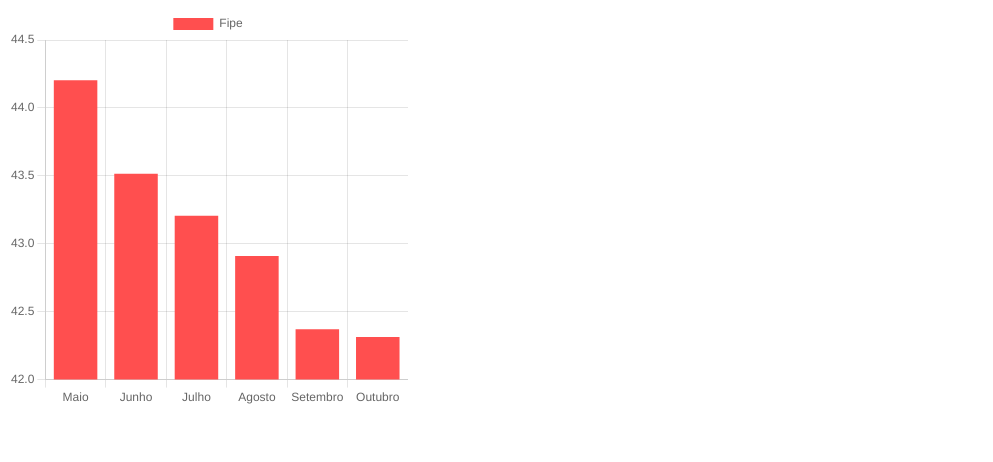
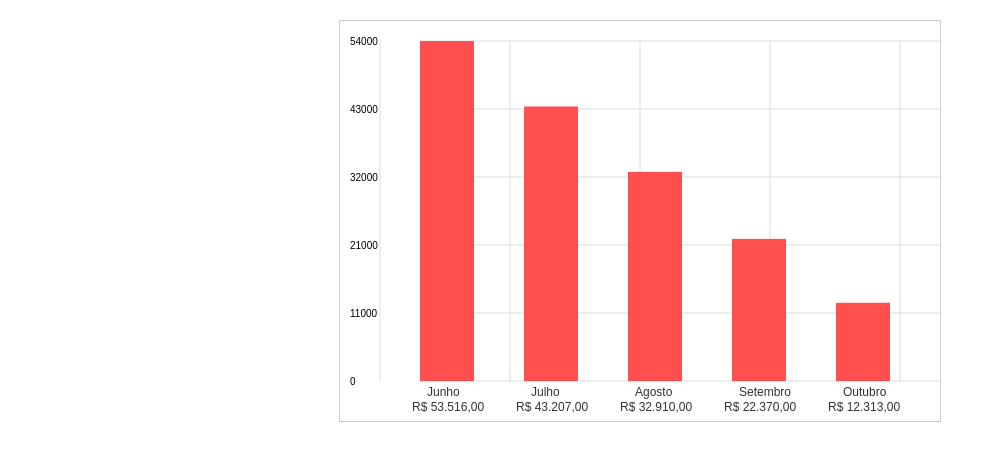
Before and after one commit to VictorBianche/chart, a plain HTML site: page index.html in a window 1280 px wide. Shown: the whole page, without its empty margins (0-993 px from the left). Drawn offline with Linux system fonts and the light colour scheme.

Commit message:
improving

```diff
--- a/app.js
+++ b/app.js
@@ -88,7 +88,7 @@ const decoder = {
   }
 };
 
-const ctx = document.getElementById('fipeChart').getContext('2d');
+const ctx = document.getElementById('fipeChart');
 
 function getDate (month) {
 	switch (month) {
--- a/index.html
+++ b/index.html
@@ -1,18 +1,134 @@
 <!DOCTYPE html>
 <html lang="en">
 <head>
-    <meta charset="UTF-8">
-    <meta name="viewport" content="width=device-width, initial-scale=1.0">
-    <title>Chart</title>
-		<!-- <script src="https://cdn.jsdelivr.net/npm/chart.js"></script> -->
-		<script src="chart.js"></script>
-		<link rel="stylesheet" href="style.css">
+  <meta charset="UTF-8">
+  <meta name="viewport" content="width=device-width, initial-scale=1.0">
+  <title>Price History Chart</title>
+  <style>
+    canvas {
+      border: 1px solid #ccc;
+      display: block;
+      margin: 20px auto;
+      font-smooth: auto;
+    }
+  </style>
 </head>
 <body>
-	<div id="report">
-		<canvas id="fipeChart" width="50" height="50"></canvas>
-		<canvas id="molicarChart" width="50" height="50"></canvas>
-	</div>
-	<script src="app.js"></script>
+  <canvas id="priceHistoryChart" width="600" height="400"></canvas>
+
+  <script>
+    const priceHistory = [
+		  { "month": "2023-10", "value": "R$\u00a012.313,00" },
+		  { "month": "2023-09", "value": "R$\u00a022.370,00" },
+      { "month": "2023-08", "value": "R$\u00a032.910,00" },
+      { "month": "2023-07", "value": "R$\u00a043.207,00" },
+      { "month": "2023-06", "value": "R$\u00a053.516,00" },
+    ];
+
+    const canvas = document.getElementById('priceHistoryChart');
+    const ctx = canvas.getContext('2d');
+
+    function getDate (month) {
+      month = parseFloat(month.replace('2023-', ''))
+      switch (month) {
+        case 1:
+          return 'Janeiro';
+        case 2:
+          return 'Fevereiro';
+        case 3:
+          return 'Março';
+        case 4:
+          return 'Abril';
+        case 5:
+          return 'Maio';
+        case 6:
+          return 'Junho';
+        case 7:
+          return 'Julho';
+        case 8:
+          return 'Agosto';
+        case 9:
+          return 'Setembro';
+        case 10:
+          return 'Outubro';
+        case 11:
+          return 'Novembro';
+        case 12:
+          return 'Dezembro';
+      }
+    }
+
+    // Function to parse the value string to a numeric value
+    function parseValue(valueString) {
+      return parseFloat(valueString.replace('R$', '').replace('.', '').replace(',', '.'));
+    }
+
+    // Function to draw the column chart
+    function drawChart(data) {
+      const values = data.map(item => parseValue(item.value));
+      const labels = data.map(item => item.month);
+
+      const minValue = 0;
+      const maxValue = Math.max(...values);
+
+      const chartWidth = canvas.width - 80;
+      const chartHeight = canvas.height - 60;
+      const valueRange = maxValue - minValue;
+
+      ctx.clearRect(0, 0, canvas.width, canvas.height);
+
+      // Draw horizontal grid lines
+      for (let i = 0; i <= 5; i++) {
+        const y = chartHeight - (i / 5) * chartHeight + 20;
+        ctx.beginPath();
+        ctx.moveTo(80, y);
+        ctx.lineTo(80 + chartWidth, y);
+        ctx.strokeStyle = '#ddd';
+        ctx.stroke();
+
+        // Draw Y-axis labels
+        const labelValue = minValue + (i / 5) * valueRange;
+        const newValue = Math.round(labelValue/1000)*1000;
+        ctx.fillStyle = '';
+        ctx.font = '10px Arial';
+        ctx.fillText(newValue, 60 - 50, y + 4);
+      }
+
+      // Draw vertical grid lines
+      for (let i = 0; i < labels.length; i++) {
+        const x = 40 + (i / (labels.length - 1)) * chartWidth;
+        ctx.beginPath();
+        ctx.moveTo(x, 20);
+        ctx.lineTo(x, chartHeight + 20);
+        ctx.strokeStyle = '#ddd';
+        ctx.stroke();
+      }
+
+      // Draw column chart
+      const columnWidth = chartWidth / labels.length;
+
+      for (let i = 0; i < values.length; i++) {
+        const x = 80 + i * columnWidth;
+        const y = 20 + chartHeight - (values[i] / valueRange) * chartHeight;
+        const height = (values[i] / valueRange) * chartHeight;
+
+        ctx.fillStyle = '#FF4F4F';
+        ctx.fillRect(x, y, columnWidth - 50, height);
+      }
+
+      // Draw labels
+      ctx.fillStyle = '#333';
+      ctx.font = '12px Arial';
+      for (let i = 0; i < labels.length; i++) {
+        const x = 40 + i * columnWidth + columnWidth / 2;
+        const y = chartHeight + 30;
+        ctx.fillText(getDate(labels[i]), x-5, 5 + y);
+        ctx.fillText(data[i].value, x - 17 + columnWidth / 2 -55, y + 20);
+      }
+    }
+
+    // Draw the initial chart
+    drawChart(priceHistory.reverse());
+  </script>
 </body>
 </html>
```
